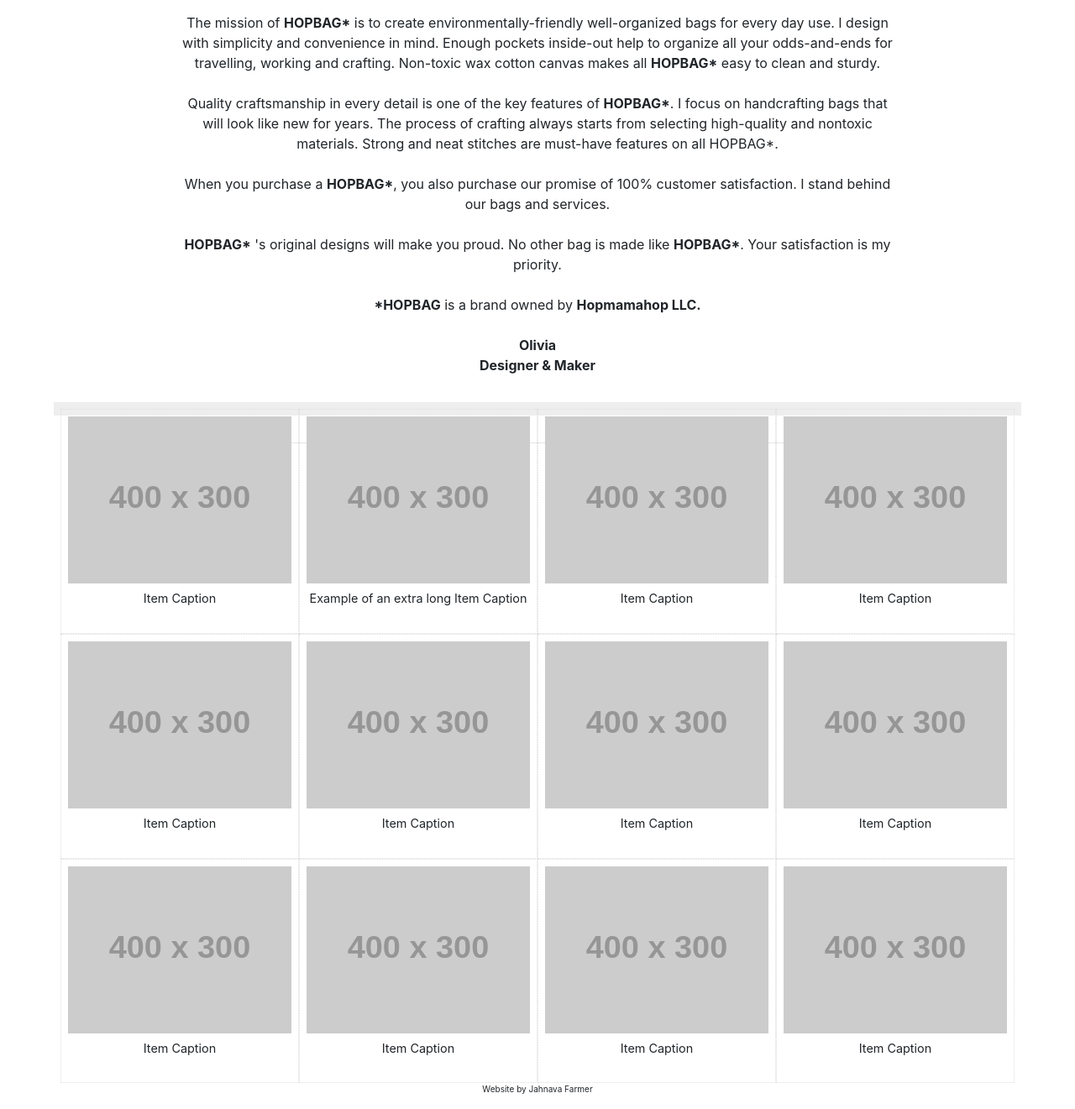
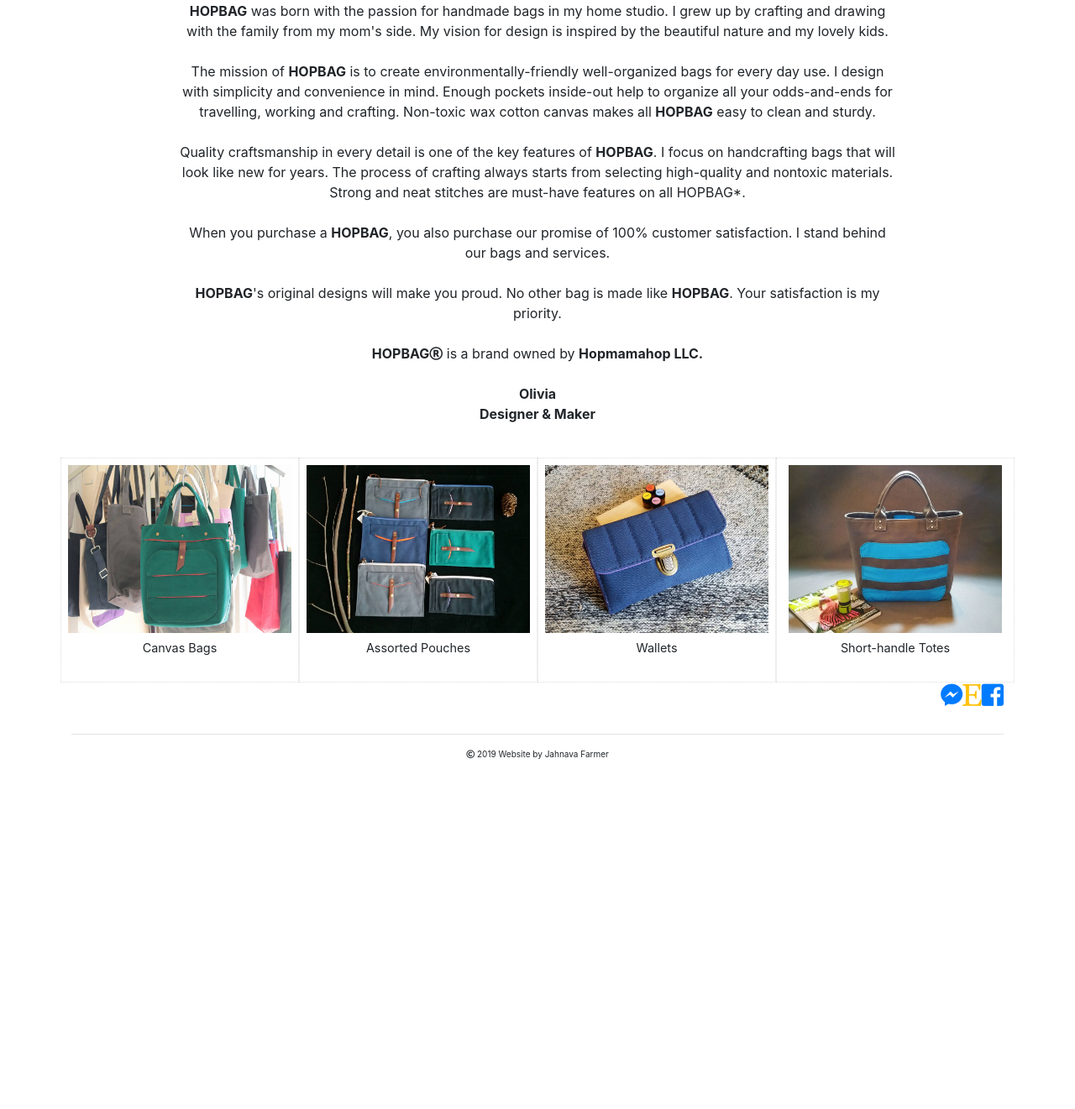
Before and after one commit to Jahnava/hopbag, a website: page public/html/index.html in a window 1280 px wide. Shown: the part 901-2222 px from the top of the page at 84% size. After the commit the page ends 1823 px from the top, so only its background shows below. Drawn offline with nearby package versions, Linux system fonts and the light colour scheme; placeholder pictures from the web are drawn by us.

Commit message:
added images and social media links

```diff
--- a/public/css/main.css
+++ b/public/css/main.css
@@ -39,12 +39,14 @@
   }
 }
 
+
+
 .navbar-toggler-icon{
-  font-size: 100%;
+  font-size: 90%;
   height:50px;
   font-size: 50pt;
   color:black;
-  margin-top: -400px;
+  /* margin-top: -300px; */
 }
 
 
@@ -253,7 +255,6 @@
   width:90%;
   max-width: 1300px;
   margin: 2em auto;
-  background-color:#eee;
   padding:.5em;
 }
 
@@ -261,6 +262,9 @@
   max-width:100%;
 }
 
+.bottom-img {
+  height:200px;
+}
 .item {
   width:25%;
   float:left;
@@ -298,6 +302,7 @@
 
   .item {
     width:50%;
+
   }
 
   .item p {
@@ -317,3 +322,20 @@
   }
 
 }
+
+@media (max-width: 1000px) {
+  #mobile-hidden{
+  display:none;
+  }
+}
+@media (min-width: 50px) and (max-width: 1000px) {
+  #mobile-hidden{
+display:none;
+  }
+}
+
+.social-media {
+  font-size: 30px;
+  margin:2%;
+  padding:1%;
+}
--- a/public/css/store.css
+++ b/public/css/store.css
@@ -44,7 +44,7 @@
   height:50px;
   font-size: 50pt;
   color:black;
-  margin-top: -400px;
+  /* margin-top: -400px; */
 }
 /* end nav header */
 
--- a/public/html/index.html
+++ b/public/html/index.html
@@ -4,6 +4,7 @@
     <meta charset="utf-8">
     <link rel="stylesheet" href="/css/main.css">
     <link rel="stylesheet" href="https://stackpath.bootstrapcdn.com/bootstrap/4.3.1/css/bootstrap.min.css" integrity="sha384-ggOyR0iXCbMQv3Xipma34MD+dH/1fQ784/j6cY/iJTQUOhcWr7x9JvoRxT2MZw1T" crossorigin="anonymous">
+    <link rel="stylesheet" href="https://use.fontawesome.com/releases/v5.7.2/css/all.css" integrity="sha384-fnmOCqbTlWIlj8LyTjo7mOUStjsKC4pOpQbqyi7RrhN7udi9RwhKkMHpvLbHG9Sr" crossorigin="anonymous">
     <title>Hopbag</title>
   </head>
   <body>
@@ -44,8 +45,6 @@
                      <li class="nav-item dropdown">
                        <a class="nav-link dropdown-toggle" data-toggle="dropdown" href="#" role="button" aria-haspopup="true" aria-expanded="false">Travel Accessories</a>
                        <div class="dropdown-menu">
-                         <a class="dropdown-item" href="#">Travel Accessories</a>
-                         <div class="dropdown-divider"></div>
                          <a class="dropdown-item" href="#">Coin Purse</a>
                          <div class="dropdown-divider"></div>
                          <a class="dropdown-item" href="#">Cosmetic Bag</a>
@@ -55,16 +54,18 @@
                          <a class="dropdown-item" href="#">Waterbottle Bag</a>
                          <div class="dropdown-divider"></div>
                          <a class="dropdown-item" href="#">Wristlets</a>
+                         <div class="dropdown-divider"></div>
+                         <a class="dropdown-item" href="#">Wallets</a>
                        </div>
                      </li>
+                     <!-- <li class="nav-item">
+                         <a class="nav-link" href="#">Custom</a>
+                     </li> -->
+                     <!-- <li class="nav-item">
+                         <a class="nav-link" href="#">Clearance</a>
+                     </li> -->
                      <li class="nav-item">
-                         <a class="nav-link" href="#">Custom</a>
-                     </li>
-                     <li class="nav-item">
-                         <a class="nav-link" href="#">Clearance</a>
-                     </li>
-                     <li class="nav-item">
-                         <a class="nav-link" href="#">About</a>
+                         <a  class="nav-link" href="#description">About</a>
                      </li>
                      <li class="nav-item">
                          <a class="nav-link" href="#">Contact</a>
@@ -111,7 +112,7 @@
               <div class="carousel-caption text-left">
                 <a href="#"><h1>Crossbody Purse</h1></a>
                 <p class="text-truncate">Perfect for all occasions.</p>
-                <p><a class="btn btn-xs btn-outline-primary" href="#" role="button">Crossbody Purse</a></p>
+                <p><a class="btn btn-xs btn-outline-primary" href="#" role="button">Crossbody Purses</a></p>
               </div>
             </div>
           </div>
@@ -131,7 +132,7 @@
               <div class="carousel-caption text-left">
                 <a href="#"><h1>Mini Backpack</h1></a>
                 <p class="text-truncate">New mini wax canvas backpack perfect for spring.</p>
-                <p><a class="btn btn-xs btn-outline-primary" href="#" role="button">Last Cat</a></p>
+                <p><a class="btn btn-xs btn-outline-primary" href="#" role="button">Backpacks</a></p>
               </div>
             </div>
           </div>
@@ -152,31 +153,51 @@
       <div id='description' class="container text-center">
               <p> <b>Hi, Olivia here!</b> <br>
               <br>
-               <b>HOPBAG*</b> was born with the passion for handmade bags in my home studio. I grew up by crafting and drawing with the family from my mom's side. My vision for design is inspired by the beautiful nature and my lovely kids. <br><br>
-              The mission of <b>HOPBAG*</b> is to create environmentally-friendly well-organized bags for every day use. I design with simplicity and convenience in mind. Enough pockets inside-out help to organize all your odds-and-ends for travelling, working and crafting. Non-toxic wax cotton canvas makes all <b>HOPBAG*</b> easy to clean and sturdy. <br><br>
-              Quality craftsmanship in every detail is one of the key features of <b>HOPBAG*</b>. I focus on handcrafting bags that will look like new for years. The process of crafting always starts from selecting high-quality and nontoxic materials. Strong and neat stitches are must-have features on all HOPBAG*. <br><br>
-              When you purchase a <b>HOPBAG*</b>, you also purchase our promise of 100% customer satisfaction. I stand behind our bags and services. <br><br>
-              <b>HOPBAG*</b> 's original designs will make you proud. No other bag is made like <b>HOPBAG*</b>. Your satisfaction is my priority. <br><br>
-              <b>*HOPBAG</b> is a brand owned by <b>Hopmamahop LLC.</b> <br><br>
+               <b>HOPBAG</b> was born with the passion for handmade bags in my home studio. I grew up by crafting and drawing with the family from my mom's side. My vision for design is inspired by the beautiful nature and my lovely kids. <br><br>
+              The mission of <b>HOPBAG</b> is to create environmentally-friendly well-organized bags for every day use. I design with simplicity and convenience in mind. Enough pockets inside-out help to organize all your odds-and-ends for travelling, working and crafting. Non-toxic wax cotton canvas makes all <b>HOPBAG</b> easy to clean and sturdy. <br><br>
+              Quality craftsmanship in every detail is one of the key features of <b>HOPBAG</b>. I focus on handcrafting bags that will look like new for years. The process of crafting always starts from selecting high-quality and nontoxic materials. Strong and neat stitches are must-have features on all HOPBAG*. <br><br>
+              When you purchase a <b>HOPBAG</b>, you also purchase our promise of 100% customer satisfaction. I stand behind our bags and services. <br><br>
+              <b>HOPBAG</b>'s original designs will make you proud. No other bag is made like <b>HOPBAG</b>. Your satisfaction is my priority. <br><br>
+              <b>HOPBAG</b><i class="far fa-registered"></i> is a brand owned by <b>Hopmamahop LLC.</b> <br><br>
 
               <b> Olivia <br>
               Designer & Maker</b></p>
             </div>
           </div>
 
-          <div class="container" id='container'>
+          <div class="container text-center" id='container'>
 
         <div class="item">
+          <img class='bottom-img' src="/images/hopbag5.jpg">
+          <p>Canvas Bags</p>
+        </div>
+
+        <div class="item">
+          <img class='bottom-img' src="/images/hopbag7.jpg">
+          <p>Assorted Pouches</p>
+        </div>
+
+        <div class="item">
+          <img class='bottom-img' src="/images/hopbag8.jpg">
+          <p>Wallets</p>
+        </div>
+
+        <div id='mobile-hidden'class="item">
+          <img class='bottom-img' src="/images/hopbag9.jpg">
+          <p>Short-handle Totes</p>
+        </div>
+
+        <!-- <div class="item">
           <img src="http://placehold.it/400x300">
           <p>Item Caption</p>
         </div>
 
         <div class="item">
           <img src="http://placehold.it/400x300">
-          <p>Example of an extra long Item Caption</p>
-        </div>
+          <p>Item Caption</p>
+        </div> -->
 
-        <div class="item">
+        <!-- <div class="item">
           <img src="http://placehold.it/400x300">
           <p>Item Caption</p>
         </div>
@@ -204,34 +225,21 @@
         <div class="item">
           <img src="http://placehold.it/400x300">
           <p>Item Caption</p>
-        </div>
+        </div> -->
+     </div> <!--close container-->
 
-        <div class="item">
-          <img src="http://placehold.it/400x300">
-          <p>Item Caption</p>
-        </div>
 
-        <div class="item">
-          <img src="http://placehold.it/400x300">
-          <p>Item Caption</p>
-        </div>
-
-        <div class="item">
-          <img src="http://placehold.it/400x300">
-          <p>Item Caption</p>
-        </div>
-
-        <div class="item">
-          <img src="http://placehold.it/400x300">
-          <p>Item Caption</p>
-        </div>
-     </div> <!--close container-->
+      <div class='container'>
+        <a class='social-media' href="https://www.facebook.com/hopbag"><i class="fab fa-facebook-square text-primary float-right"></i></a>
+        <a class='social-media' href="https://www.etsy.com/shop/hopbag"><i class="fab fa-etsy float-right text-warning"></i></a>
+        <a class='social-media' href="https://l.facebook.com/l.php?u=https%3A%2F%2Fm.me%2Fhopbag%3Ffbclid%3DIwAR0ELWVkmgqhXEHsa4EgzM-fg6tu7IyXhpWzjdUzwUqTUCLYtSo3Awu1-Lc&h=AT2N7q5Omg_qV1RCyRg2q5JcIKYDJS0X8uqU49qjN9WejhwTl7tIU1aAfUsoDS8c-yArf_A2wN_bdkWUdX989G7aUEy6CuCmbo3fOK94CJMhKbQzFOSrS6o_AlKHV0HgBTHFaTAICvbf0H5c"><i class="fab fa-facebook-messenger float-right"></i></a>
+      </div>
 
         <!-- Footer -->
       <div class='container'>
         <footer id='footer' class="text-center">
         <hr>
-        <p>Website by Jahnava Farmer</p>
+        <p><i class="far fa-copyright"></i> 2019 Website by Jahnava Farmer</p>
         </footer>
      </div>
 <script src="/js/app.js" class=""></script>
```
Also changed, not shown: public/html/store.html (+8 -7 lines), public/images/hopbag5.jpg (added), public/images/hopbag7.jpg (added), public/images/hopbag8.jpg (added), public/images/hopbag9.jpg (added).
